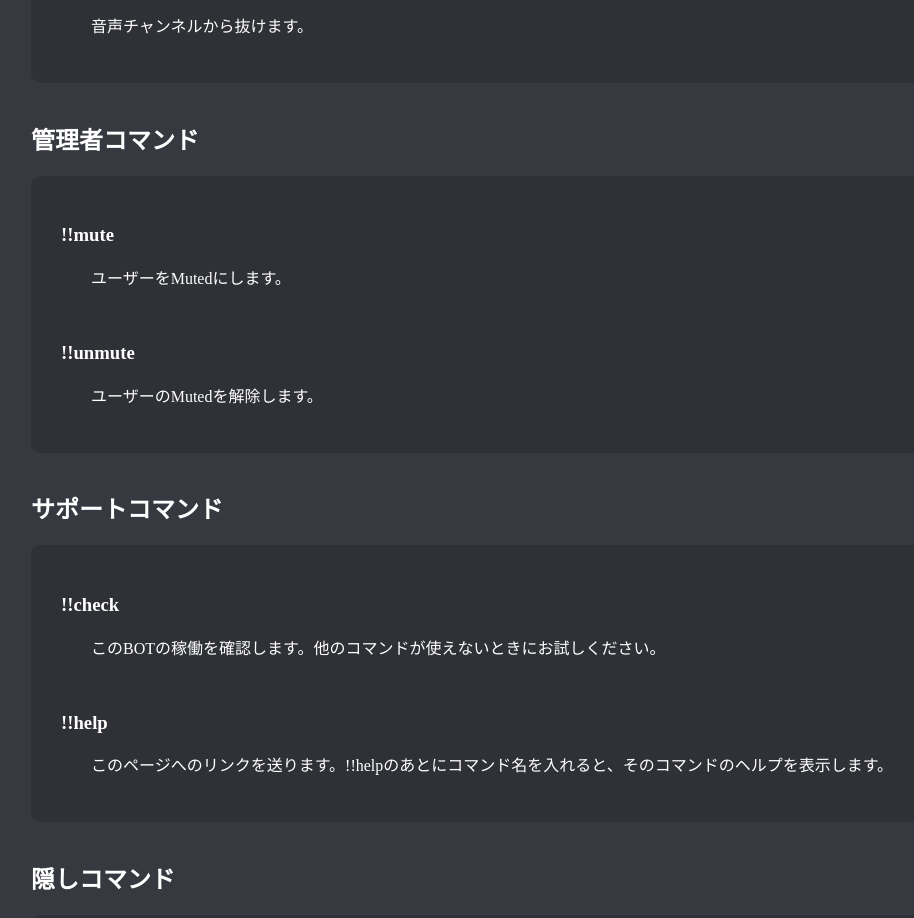
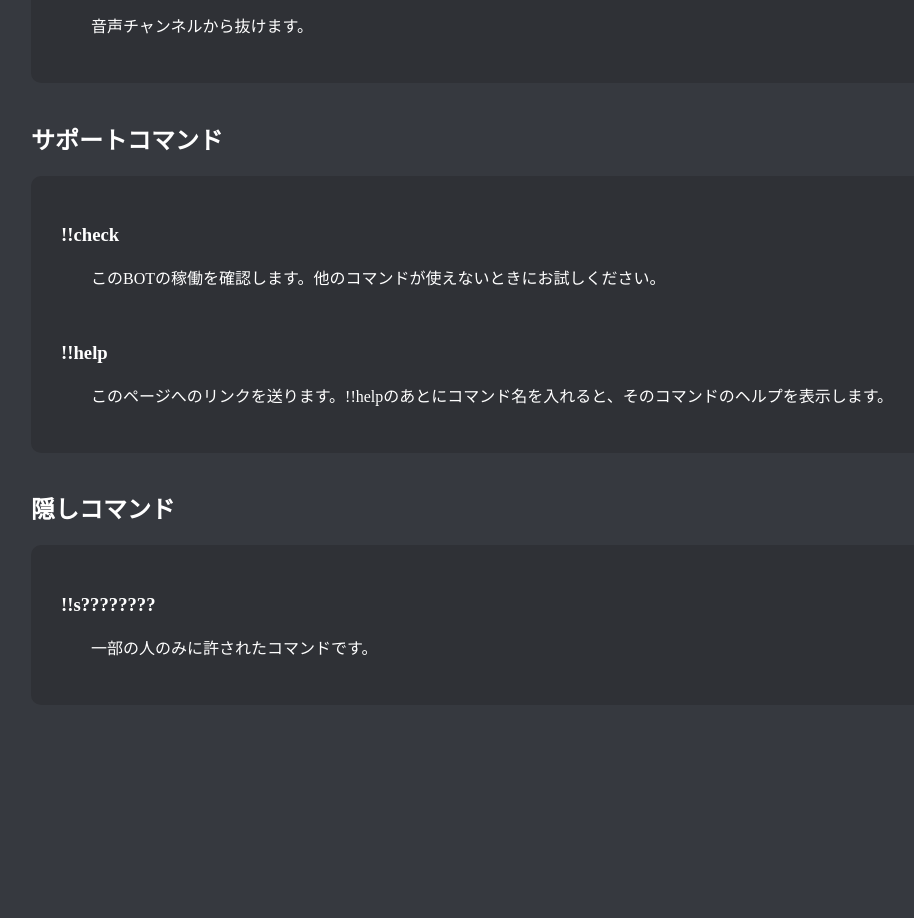
Before and after one commit to syobon-tech/SyoBOnT, a plain HTML site: page index.html in a window 1280 px wide. Shown: the part 1744-2662 px from the top of the page, without its empty margins (7-921 px from the left). After the commit the page ends 2487 px from the top, so only its background shows below. Drawn offline with Linux system fonts and the light colour scheme.

Commit message:
Update index.html

```diff
--- a/index.html
+++ b/index.html
@@ -46,15 +46,6 @@
       <p>音声チャンネルから抜けます。</p>
     </div>
     <br>
-    <h2>管理者コマンド</h2>
-    <div class="admin-commands">
-      <h3>!!mute</h3>
-      <p>ユーザーをMutedにします。</p>
-      <br>
-      <h3>!!unmute</h3>
-      <p>ユーザーのMutedを解除します。</p>
-    </div>
-    <br>
     <h2>サポートコマンド</h2>
     <div class="support-commands">
       <h3>!!check</h3>
```
